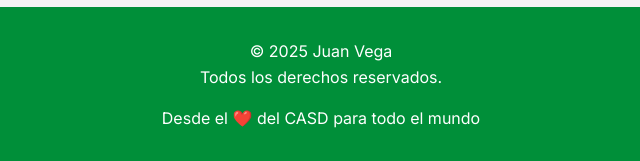
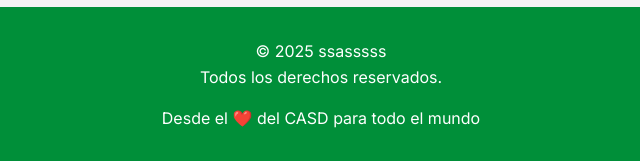
Before and after one commit to juanjo7231/Milandingpage, a plain HTML site: page index.html in a window 1280 px wide. Shown: the part 3368-3529 px from the top of the page, 319-959 px from the left. Drawn offline with Linux system fonts and the light colour scheme.

Commit message:
Update index.html

```diff
--- a/index.html
+++ b/index.html
@@ -116,7 +116,7 @@ Me gusta resolver problemas, entender cómo funcionan las cosas por dentro y mej
     </section>
 
     <footer class="footer">
-        <p>&copy; 2025 Juan Vega <br> Todos los derechos reservados.</p>
+        <p>&copy; 2025 ssasssss <br> Todos los derechos reservados.</p>
         <p>Desde el ❤️ del CASD para todo el mundo</p>
     </footer>
 
```
